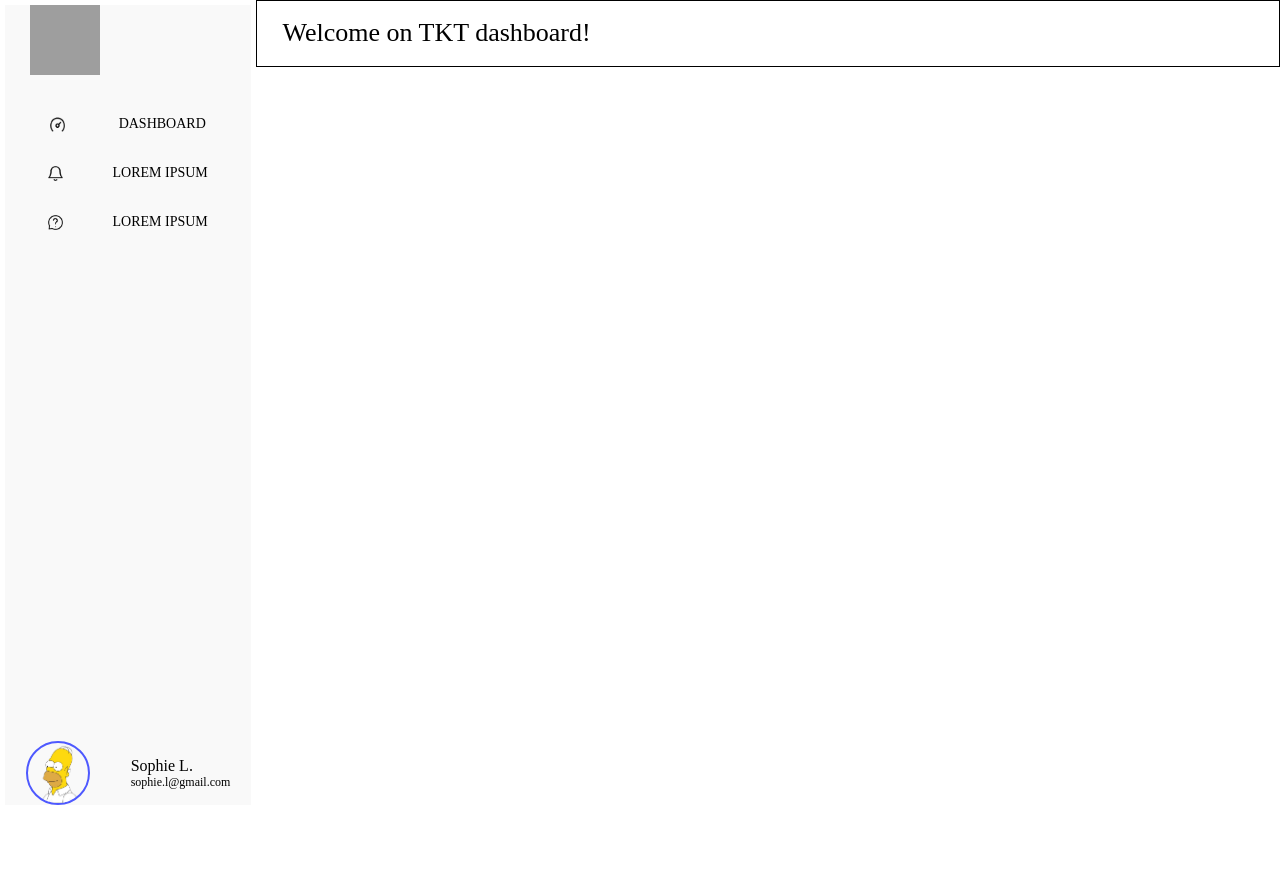
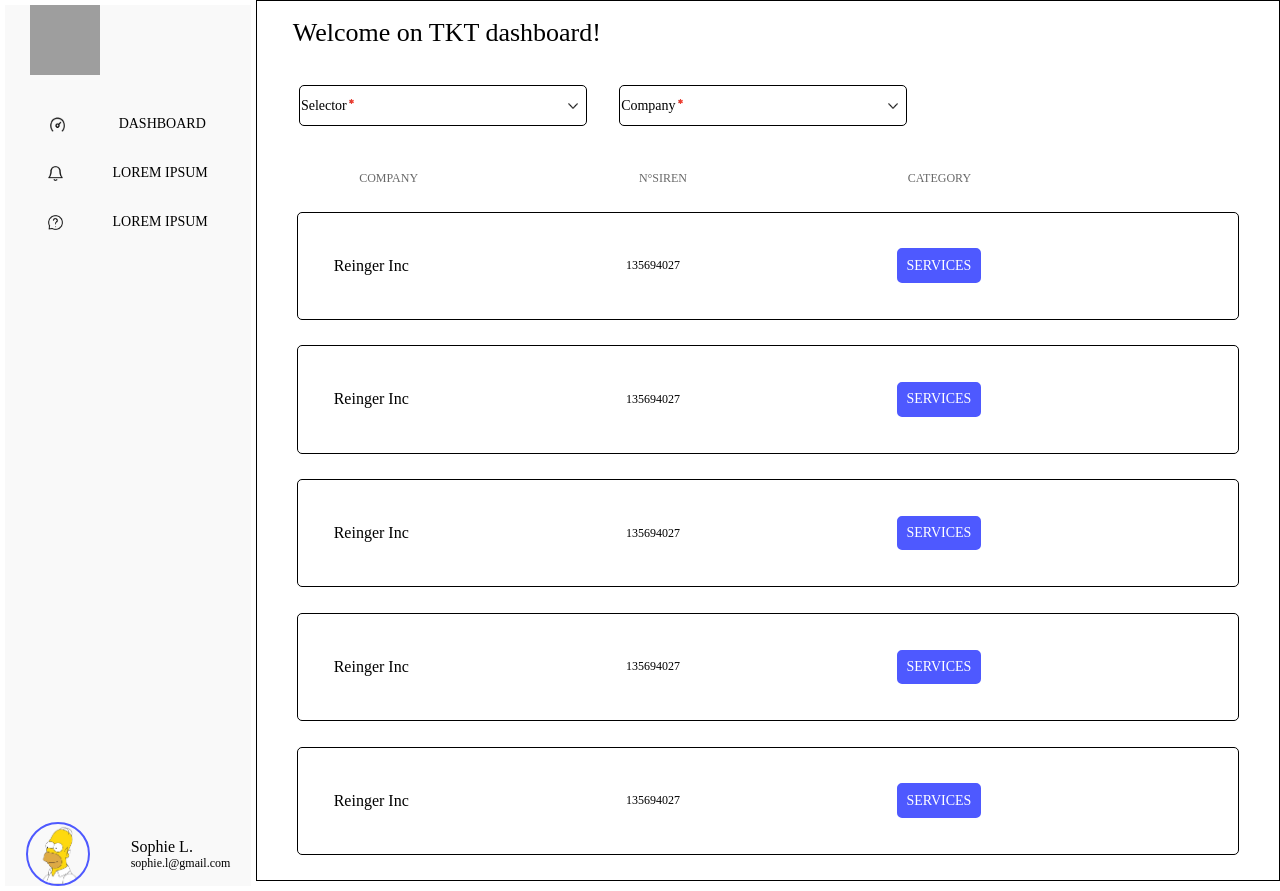
Before and after one commit to Dramane-dev/tkt_technical_test, an Angular app: page / in a window 1280 px wide. Before the commit the page ends 810 px from the top, so only its background shows below. Built offline with nearby package versions, Linux system fonts and the light colour scheme; grey boxes are pictures that could not be loaded.

Commit message:
feat(view): add dashboard screens

```diff
--- a/src/app/components/button/button.component.html
+++ b/src/app/components/button/button.component.html
@@ -1,42 +1,72 @@
 <ng-container [ngSwitch]="true">
-  <div
-    *ngSwitchCase="buttonType === 'large'"
-    class="large-button-container"
-    (click)="navigateTo(buttonType)"
-  >
+  <ng-template [ngSwitchCase]="buttonType === 'large'">
+    <div class="large-button-container" (click)="navigateTo(buttonType)">
       <img class="icon" [src]="icon" [alt]="iconName" />
       <h2 class="button-text">{{ buttonText }}</h2>
     </div>
-  <div
-    *ngSwitchCase="buttonType === 'little'"
-    class="little-button-container"
-    (click)="navigateTo(buttonType)"
-  >
+  </ng-template>
+  <ng-template [ngSwitchCase]="buttonType === 'little'">
+    <div class="little-button-container" (click)="navigateTo(buttonType)">
       <img class="icon" [src]="icon" [alt]="iconName" />
       <h2 class="button-text">{{ buttonText }}</h2>
     </div>
+  </ng-template>
+  <ng-template [ngSwitchCase]="buttonType === 'mobileDisplayNavbar'">
     <div
-    *ngSwitchCase="buttonType === 'mobileDisplayNavbar'"
       class="mobile-display-navbar-button-container"
       (click)="navigateTo(buttonType)"
     >
       <img class="icon" [src]="icon" [alt]="iconName" />
       <h2 class="button-text">{{ buttonText }}</h2>
     </div>
+  </ng-template>
+  <ng-template [ngSwitchCase]="buttonType === 'mobileHideNavbar'">
     <div
-    *ngSwitchCase="buttonType === 'mobileHideNavbar'"
       class="mobile-hide-navbar-button-container"
       (click)="navigateTo(buttonType)"
     >
       <img class="icon" [src]="icon" [alt]="iconName" />
       <h2 class="button-text">{{ buttonText }}</h2>
     </div>
-  <div
-    *ngSwitchCase="buttonType === 'goBack'"
-    class="go-back-button-container"
-    (click)="navigateTo(buttonType)"
-  >
+  </ng-template>
+  <ng-template [ngSwitchCase]="buttonType === 'goBack'">
+    <div class="go-back-button-container" (click)="navigateTo(buttonType)">
       <img class="icon" [src]="icon" [alt]="iconName" />
       <h2 class="button-text">{{ buttonText }}</h2>
     </div>
+  </ng-template>
+  <ng-template [ngSwitchCase]="buttonType === 'select'">
+    <div class="select-button-container" (click)="showAndHideList()">
+      <div class="select-button">
+        <div class="button-name-container">
+          <h2 class="button-text" [class.button-text-selected]="displayList">
+            {{ buttonText }}
+          </h2>
+          <img class="requiredIcon" [src]="requiredIcon" alt="required" />
+        </div>
+        <img
+          class="icon"
+          [class.icon-selected]="displayList"
+          [src]="icon"
+          [alt]="iconName"
+        />
+      </div>
+      <ng-template [ngIf]="displayList">
+        <input class="input" type="text" placeholder="Help text" #input />
+      </ng-template>
+    </div>
+    <ng-template [ngIf]="displayList">
+      <div class="list">
+        <p>1</p>
+        <p>1</p>
+        <p>1</p>
+        <p>1</p>
+        <p>1</p>
+        <p>1</p>
+        <p>1</p>
+        <p>1</p>
+        <p>1</p>
+      </div>
+    </ng-template>
+  </ng-template>
 </ng-container>
--- a/src/app/components/button/button.component.scss
+++ b/src/app/components/button/button.component.scss
@@ -26,3 +26,73 @@
     align-self: center;
   }
 }
+
+.select-button-container {
+  position: relative;
+  border: 1px solid var(--tkt-dark);
+  border-radius: 5px;
+  cursor: pointer;
+  transition: 0.5s;
+  &:hover {
+    border-color: var(--tkt-blue);
+  }
+
+  .button-name-container {
+    display: flex;
+    flex-direction: row;
+    justify-content: flex-start;
+
+    .requiredIcon {
+      width: 7px;
+      height: 5px;
+      margin-left: 4%;
+      margin-bottom: 15%;
+      align-self: center;
+      margin-right: 2.5%;
+    }
+  }
+
+  .select-button {
+    display: flex;
+    flex-direction: row;
+    justify-content: space-between;
+    position: relative;
+    height: 70%;
+  }
+
+  .input {
+    width: 95%;
+    padding: 1.5%;
+    border: none;
+    outline: none;
+  }
+
+  .button-text {
+    font-size: 14px;
+    font-weight: 500;
+    align-self: center;
+    margin-left: 2.5%;
+  }
+
+  .icon {
+    width: 10px;
+    height: 6px;
+    align-self: center;
+    margin-right: 2.5%;
+  }
+
+  .icon-selected {
+    transform: rotate(180deg);
+  }
+}
+
+.list {
+  padding: 1%;
+  height: 100px;
+  // border: 0.5px solid var(--tkt-dark);
+  border-radius: 5px;
+  overflow-y: auto;
+  overflow-x: hidden;
+  background-color: var(--tkt-white);
+  box-shadow: rgba(0, 0, 0, 0.35) 0px 5px 15px;
+}
--- a/src/app/components/button/button.component.ts
+++ b/src/app/components/button/button.component.ts
@@ -1,4 +1,11 @@
-import { Component, Input } from '@angular/core';
+import {
+  Component,
+  ElementRef,
+  EventEmitter,
+  Input,
+  Output,
+  ViewChild,
+} from '@angular/core';
 import { EButtonType } from 'src/app/enum/EButtonTypes';
 
 @Component({
@@ -11,8 +18,22 @@ export class ButtonComponent {
   @Input() buttonText: string = '';
   @Input() iconName: string | undefined = '';
   @Input() icon: string | undefined = '';
+  @ViewChild('input') input: ElementRef | undefined;
+  @Output() displayListEvent: EventEmitter<boolean> =
+    new EventEmitter<boolean>();
+
+  public displayList: boolean = false;
+  public requiredIcon: string = '../../../assets/icons/required.png';
 
   public navigateTo(btnType: string): void {
     console.log('navigate to dashboard! ', typeof btnType);
   }
+
+  public showAndHideList(): void {
+    this.displayList = !this.displayList;
+    setTimeout(() => {
+      this.input?.nativeElement.focus();
+    }, 0);
+    this.displayListEvent.emit(this.displayList);
+  }
 }
--- a/src/app/enum/EButtonTypes.ts
+++ b/src/app/enum/EButtonTypes.ts
@@ -4,4 +4,5 @@ export enum EButtonType {
   MOBILE_DISPLAY_NAVBAR = 'mobileDisplayNavbar',
   MOBILE_HIDE_NAVBAR = 'mobileHideNavbar',
   GO_BACK = 'goBack',
+  SELECT = 'select',
 }
--- /dev/null
+++ b/src/app/interfaces/ICompany.ts
@@ -0,0 +1,7 @@
+export interface ICompany {
+  id: number;
+  name: string;
+  sector: string;
+  siren: number;
+  results: number[];
+}
--- a/src/app/screens/dashboard/dashboard.component.html
+++ b/src/app/screens/dashboard/dashboard.component.html
@@ -3,6 +3,76 @@
     <app-navbar></app-navbar>
   </div>
   <div class="dashboard-column">
-    <h1 class="welcome-title">{{ welcomeTitle }}</h1>
+    <div class="welcome-container">
+      <h1 class="welcome-title">{{ welcomeTitle }}</h1>
+    </div>
+
+    <div class="select-buttons-container">
+      <ng-container *ngFor="let button of buttons; let index = index">
+        <app-button
+          class="button"
+          [buttonText]="button.text"
+          [buttonType]="button.type"
+          [iconName]="button.icon?.name"
+          [icon]="button.icon?.path"
+          (displayListEvent)="setDisplayList($event)"
+        ></app-button>
+      </ng-container>
+    </div>
+    <div class="board">
+      <div class="headers">
+        <ng-container *ngFor="let header of headers; let index = index">
+          <div class="header-name">{{ header }}</div>
+        </ng-container>
+      </div>
+      <ng-container *ngFor="let company of companies; let index = index">
+        <div class="rows">
+          <div class="company-name">{{ company.name }}</div>
+          <div class="company-siren">{{ company.siren }}</div>
+          <div class="company-sector">{{ company.sector.toUpperCase() }}</div>
+        </div>
+      </ng-container>
+      <!-- <table>
+            <thead>
+                <tr>
+                    <th>COMPANY</th>
+                    <th>N°SIREN</th>
+                    <th>CATEGORY</th>
+                </tr>
+            </thead>
+            <tbody>
+                <div class="row">
+                    <div>1</div>
+                    <div>2</div>
+                    <div>3</div>
+                </div>
+                <tr class="card">
+                    <td>1</td>
+                    <td>1</td>
+                    <td>1</td>
+                </tr>
+                <tr>
+                    <td>1</td>
+                    <td>1</td>
+                    <td>1</td>
+                </tr>
+                <tr>
+                    <td>1</td>
+                    <td>1</td>
+                    <td>1</td>
+                </tr>
+                <tr>
+                    <td>1</td>
+                    <td>1</td>
+                    <td>1</td>
+                </tr>
+                <tr>
+                    <td>1</td>
+                    <td>1</td>
+                    <td>1</td>
+                </tr>
+            </tbody>
+        </table> -->
+    </div>
   </div>
 </div>
--- a/src/app/screens/dashboard/dashboard.component.scss
+++ b/src/app/screens/dashboard/dashboard.component.scss
@@ -9,13 +9,120 @@
   }
 
   .dashboard-column {
-    height: fit-content;
     border: 1px solid var(--tkt-dark);
 
-    .welcome-title {
-      margin-left: 2.5%;
-      font-size: 26px;
-      font-weight: 500;
+    .welcome-container {
+      margin-left: 3.5%;
+
+      .welcome-title {
+        font-size: 26px;
+        font-weight: 500;
+      }
     }
   }
+
+  .select-buttons-container {
+    display: flex;
+    flex-direction: row;
+    justify-content: space-around;
+    z-index: 2;
+    width: 50%;
+    margin-left: 2%;
+    margin-top: 1.5%;
+    margin-bottom: 3%;
+    position: absolute;
+
+    .button {
+      width: 45%;
+    }
+  }
+
+  .board {
+    display: flex;
+    flex-direction: column;
+    justify-content: center;
+    align-items: center;
+    width: 100%;
+    margin-top: 12%;
+    z-index: -1;
+
+    .headers {
+      display: flex;
+      flex-direction: row;
+      justify-content: flex-start;
+      width: 80%;
+      margin-bottom: 2.5%;
+      color: var(--tkt-grey);
+      font-weight: 400;
+      font-size: 12px;
+
+      .header-name {
+        margin-right: 27%;
+      }
+    }
+
+    .rows {
+      display: flex;
+      flex-direction: row;
+      justify-content: flex-start;
+      align-items: center;
+      width: 85%;
+      padding: 3.5%;
+      margin-bottom: 2.5%;
+      border: 1px solid var(--tkt-dark);
+      border-radius: 5px;
+      cursor: pointer;
+      transition: 0.5s;
+      &:hover {
+        background-color: var(--tkt-super-light-grey);
+        border-color: var(--tkt-blue);
+      }
+
+      div {
+        margin-right: 25%;
+      }
+
+      .company-name {
+        font-weight: 500;
+      }
+
+      .company-siren {
+        font-weight: 500;
+        font-size: 12px;
+      }
+
+      .company-sector {
+        font-weight: 400;
+        font-size: 14px;
+        padding: 0.5%;
+        background-color: var(--tkt-blue);
+        color: var(--tkt-white);
+        border: 5px solid var(--tkt-blue);
+        border-radius: 5px;
+      }
+    }
+
+    // table {
+    //     border-collapse: collapse;
+
+    //     tbody {
+    //         width: 100%;
+    //         tr {
+    //             border: 1px solid var(--tkt-blue);
+    //             border-radius: 5px;
+    //             padding: 2%;
+    //         }
+
+    //         .row {
+    //             display: flex;
+    //             flex-direction: row;
+    //             justify-content: space-around;
+    //             width: 100%;
+    //             padding: 10%;
+    //             border: 1px solid var(--tkt-blue);
+    //             border-radius: 5px;
+    //         }
+    //     }
+    // }
+  }
 }
--- a/src/app/screens/dashboard/dashboard.component.ts
+++ b/src/app/screens/dashboard/dashboard.component.ts
@@ -1,4 +1,7 @@
 import { Component } from '@angular/core';
+import { EButtonType } from 'src/app/enum/EButtonTypes';
+import { IButton } from 'src/app/interfaces/IButton';
+import { ICompany } from 'src/app/interfaces/ICompany';
 
 @Component({
   selector: 'app-dashboard',
@@ -7,4 +10,69 @@ import { Component } from '@angular/core';
 })
 export class DashboardComponent {
   public welcomeTitle: string = 'Welcome on TKT dashboard!';
+  public buttons: IButton[] = [
+    {
+      text: 'Selector',
+      type: EButtonType.SELECT,
+      icon: {
+        name: 'union',
+        path: '../../../assets/icons/nav-arrow-down.png',
+      },
+    },
+    {
+      text: 'Company',
+      type: EButtonType.SELECT,
+      icon: {
+        name: 'bell',
+        path: '../../../assets/icons/nav-arrow-down.png',
+      },
+    },
+  ];
+  public displayList: boolean = false;
+  public headers: string[] = ['COMPANY', 'N°SIREN', 'CATEGORY'];
+  public companies: ICompany[] = [
+    {
+      id: 1,
+      name: 'Reinger Inc',
+      sector: 'Services',
+      siren: 135694027,
+      results: [1, 2],
+    },
+    {
+      id: 1,
+      name: 'Reinger Inc',
+      sector: 'Services',
+      siren: 135694027,
+      results: [1, 2],
+    },
+    {
+      id: 1,
+      name: 'Reinger Inc',
+      sector: 'Services',
+      siren: 135694027,
+      results: [1, 2],
+    },
+    {
+      id: 1,
+      name: 'Reinger Inc',
+      sector: 'Services',
+      siren: 135694027,
+      results: [1, 2],
+    },
+    {
+      id: 1,
+      name: 'Reinger Inc',
+      sector: 'Services',
+      siren: 135694027,
+      results: [1, 2],
+    },
+  ];
+
+  public navigateTo(btnType: string): void {
+    console.log('navigate to dashboard! ', typeof btnType);
+  }
+
+  setDisplayList(show: boolean): void {
+    this.displayList = show;
+  }
 }
```
Also changed, not shown: src/assets/icons/required.png (added). Lines whose indentation alone changed are shown as unchanged.
